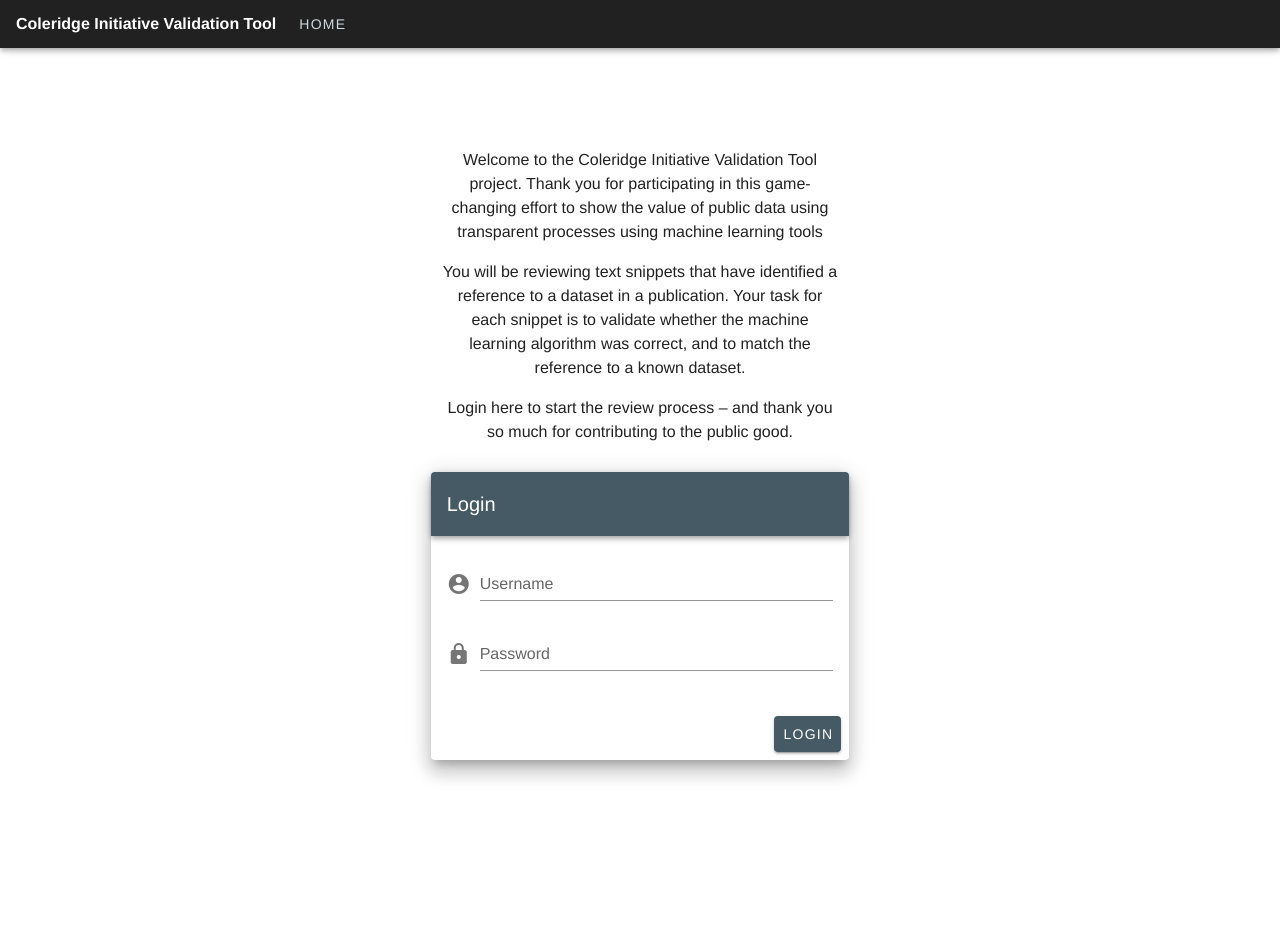
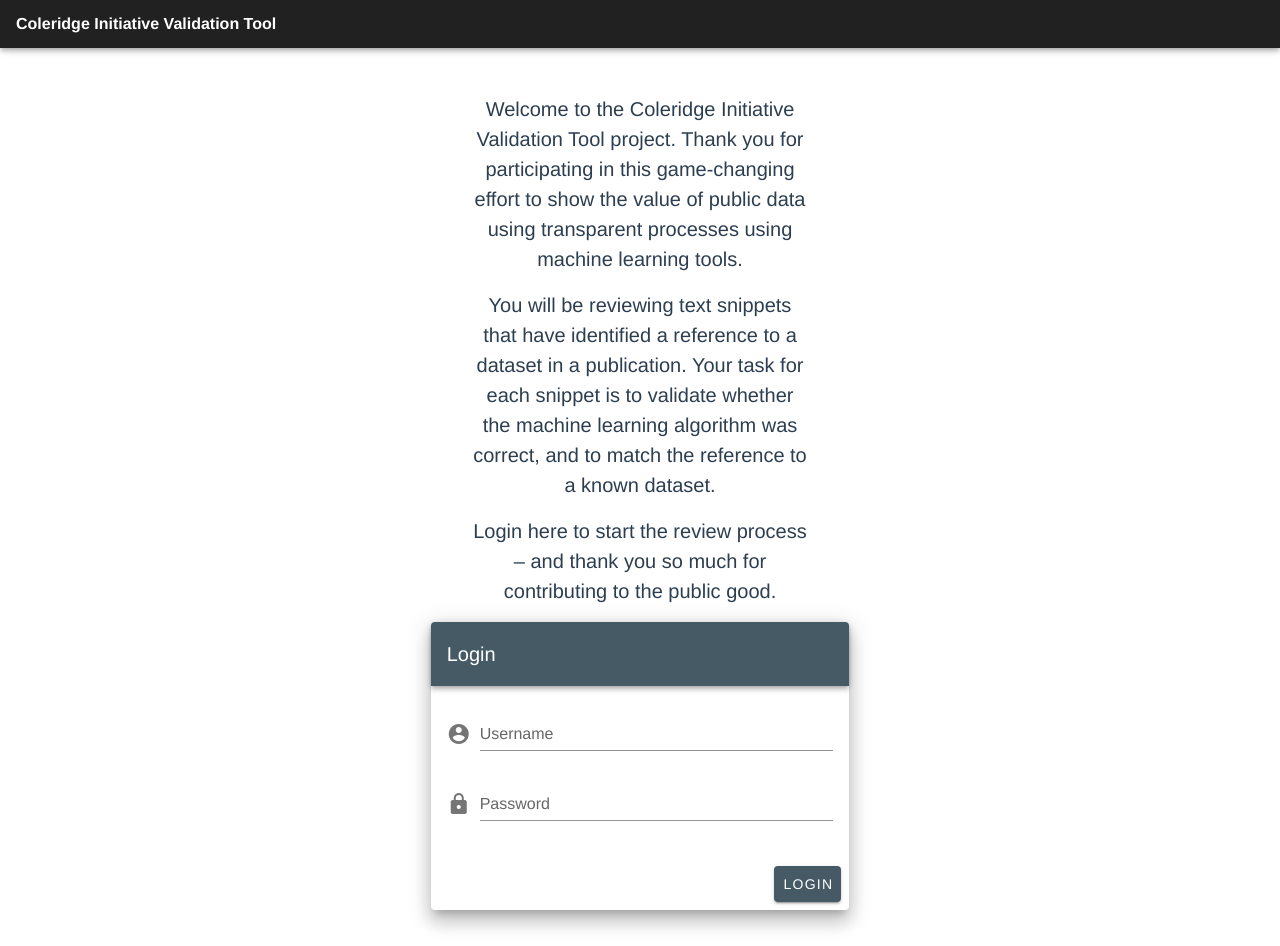
Before and after one commit to sciserver/validation-tool, a Vue app in the folder validation-tool-frontend/: page /login in a window 1280 px wide. Before the commit the page ends 848 px from the top, so only its background shows below. Built offline with nearby package versions, Linux system fonts and the light colour scheme.

Commit message:
modify review button; message when all is reviewed

```diff
--- a/validation-tool-frontend/src/App.vue
+++ b/validation-tool-frontend/src/App.vue
@@ -2,7 +2,7 @@
   <v-app>
     <v-app-bar class="header" color="grey darken-4" dense>
       <v-app-bar-title class="logo">Coleridge Initiative Validation Tool</v-app-bar-title>
-      <v-btn class="ma-1 pa-1" text color="blue-grey lighten-4" to="/">Home</v-btn>
+      <v-btn class="ma-1 pa-1" text color="blue-grey lighten-4" to="/" v-show="false">Home</v-btn>
       <v-btn class="ma-1 pa-1" text color="blue-grey lighten-4" to="/about" v-show="false">About</v-btn>
       <v-btn class="ma-1 pa-1" text color="blue-grey lighten-4" to="/review" v-if="isLoggedIn">Review</v-btn>
       <v-spacer></v-spacer>
--- a/validation-tool-frontend/src/models/Review.js
+++ b/validation-tool-frontend/src/models/Review.js
@@ -2,11 +2,12 @@
 
   constructor(id, text, dataset_alias, dataset_parent_alias,
     publication_dataset_alias_id, publication_id, publication_title, publication_doi,
-    dataset_alias_url, dataset_parent_alias_url) {
+    dataset_alias_url, dataset_parent_alias_url, answered) {
+
     var regEx = new RegExp(dataset_alias, "ig");
     this.id = id
     this.text = text
-    this.textHtml = text.replace(regEx, `<b>${dataset_alias}</b>`)
+    this.textAsHtml = text.replace(regEx, `<b>${dataset_alias}</b>`)
     this.dataset_alias = dataset_alias
     this.dataset_parent_alias = dataset_parent_alias
     this.dataset_alias_url = dataset_alias_url
@@ -15,15 +16,16 @@
     this.publication_id = publication_id
     this.publication_title = publication_title
     this.publication_doi = publication_doi
+    this.answered = answered
     //
-    // flags to control inputs
-    this.dataset_alias_result = undefined
-    this.dataset_parent_alias_result = undefined
+    // fields to control inputs
+    this.dataset_alias_result = answered ? answered : undefined
+    this.dataset_parent_alias_result = answered ? answered : undefined
     this.dataset_alias_loading = false
     this.dataset_parent_alias_loading = false
-    this.dataset_alias_check = false
-    this.dataset_parent_alias_check = false
-    this.overlay = false
+    this.dataset_alias_check = answered
+    this.dataset_parent_alias_check = answered
+    this.overlay = answered
   }
 
   static fromData(data) {
@@ -37,12 +39,13 @@
       data.publication_title,
       data.publication_doi,
       data.dataset_mention_alias_url,
-      data.dataset_mention_parent_alias_url)
+      data.dataset_mention_parent_alias_url,
+      data.answered)
   }
 
   hasPendingAnswer() {
     return this.dataset_alias && this.dataset_alias_result === undefined ||
-      this.dataset_parent_alias && this.dataset_parent_alias_result === undefined;
+           this.dataset_parent_alias && this.dataset_parent_alias_result === undefined;
   }
 
   datasetAliasButtons() {
--- a/validation-tool-frontend/src/router/index.js
+++ b/validation-tool-frontend/src/router/index.js
@@ -11,7 +11,7 @@
   { path: '/login', component: () => import('@/views/Login.vue') },
   { path: '/logout', component: () => import('@/views/Logout.vue') },
   { path: '/review', component: () => import('@/views/Review.vue') },
-  { path: '/about', component: () => import('@/views/About.vue') }
+  // { path: '/about', component: () => import('@/views/About.vue') }
 ]
 
 const router = new VueRouter({
--- a/validation-tool-frontend/src/services/ReviewService.js
+++ b/validation-tool-frontend/src/services/ReviewService.js
@@ -6,9 +6,12 @@
       // nothing to do
   }
 
-  getPendingReviews() {
+  getPendingReviews(pageSize, nextPage) {
     let config = {
-      //params: { 'amount': 50 },
+      params: {
+        'page_size': pageSize,
+        'page_number': nextPage
+      },
       headers: authHeader(),
     }
     return api
--- a/validation-tool-frontend/src/store/index.js
+++ b/validation-tool-frontend/src/store/index.js
@@ -29,7 +29,6 @@
         .then(resp => {
           const token = resp.access_token
           let payload = jwtDecode(token)
-          console.log(payload)
           const user = { ...payload }
           localStorage.setItem('token', token)
           commit('auth_success', { token, user })
--- a/validation-tool-frontend/src/views/Login.vue
+++ b/validation-tool-frontend/src/views/Login.vue
@@ -1,21 +1,20 @@
 <template>
-
   <v-container fluid fill-height>
-
     <v-layout align-center justify-center>
       <v-flex xs12 sm8 md4>
         <v-form ref="loginForm">
-          <v-container class="home text-center" fluid>
-    <p>
-      Welcome to the Coleridge Initiative Validation Tool project. Thank you for participating in this game-changing effort to show the value of public data using transparent processes using machine learning tools
+          <div class="welcome-text text-center">
+            <p>Welcome to the Coleridge Initiative Validation Tool project.
+               Thank you for participating in this game-changing effort to show the value of public data using transparent processes using machine learning tools.
             </p>
             <p>
-      You will be reviewing text snippets that have identified a reference to a dataset in a publication.  Your task for each snippet is to validate whether the machine learning algorithm was correct, and to match the reference to a known dataset.
+              You will be reviewing text snippets that have identified a reference to a dataset in a publication.
+              Your task for each snippet is to validate whether the machine learning algorithm was correct, and to match the reference to a known dataset.
             </p>
             <p>
               Login here to start the review process – and thank you so much for contributing to the public good.
             </p>
-  </v-container>
+          </div>
           <v-card class="elevation-12">
             <v-toolbar dark color="blue-grey darken-2">
               <v-toolbar-title>Login</v-toolbar-title>
@@ -87,3 +86,19 @@
   }
 };
 </script>
+
+<style scoped>
+.welcome-text {
+  font-family: Avenir, Helvetica, Arial, sans-serif;
+  -webkit-font-smoothing: antialiased;
+  -moz-osx-font-smoothing: grayscale;
+  text-align: center;
+  color: #2c3e50;
+}
+
+.welcome-text p {
+  font-size: 20px;
+  margin-top: 10px;
+  padding: 0 40px;
+}
+</style>
```
Lines whose indentation alone changed are shown as unchanged.
